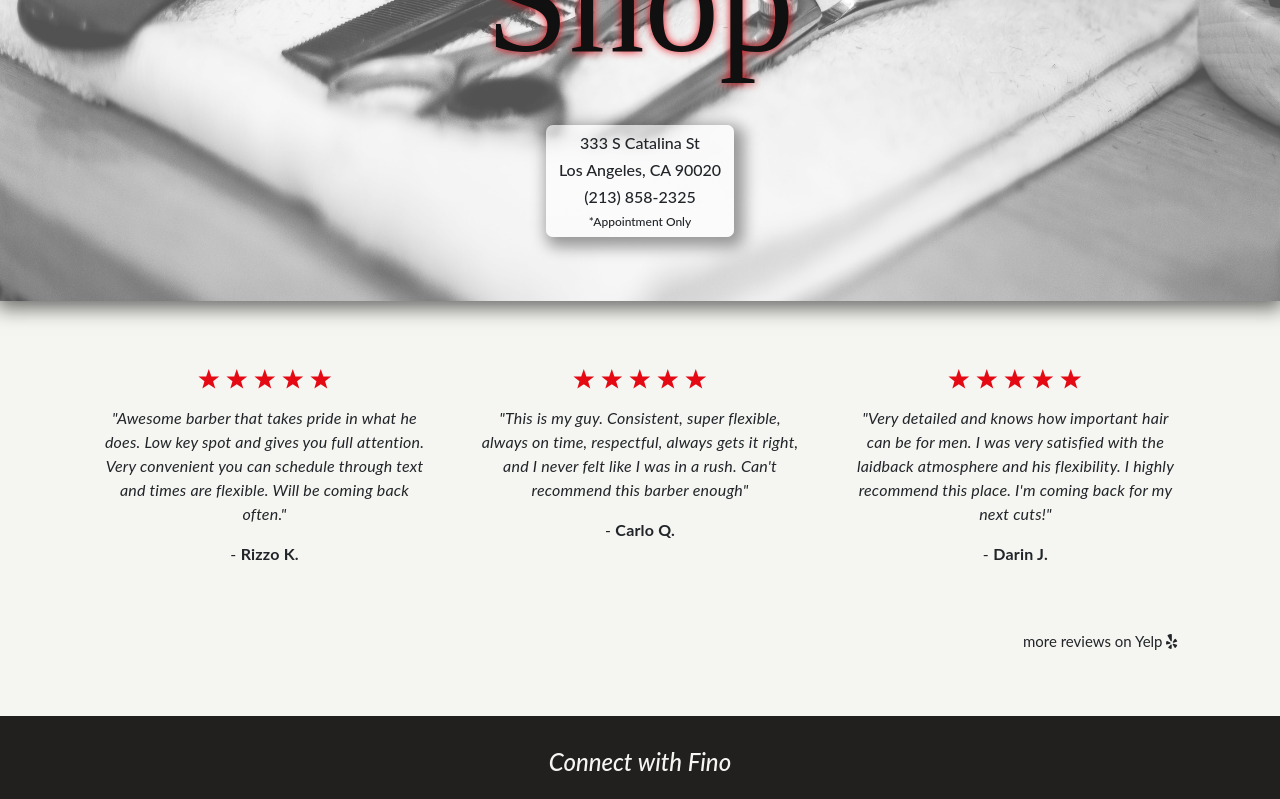
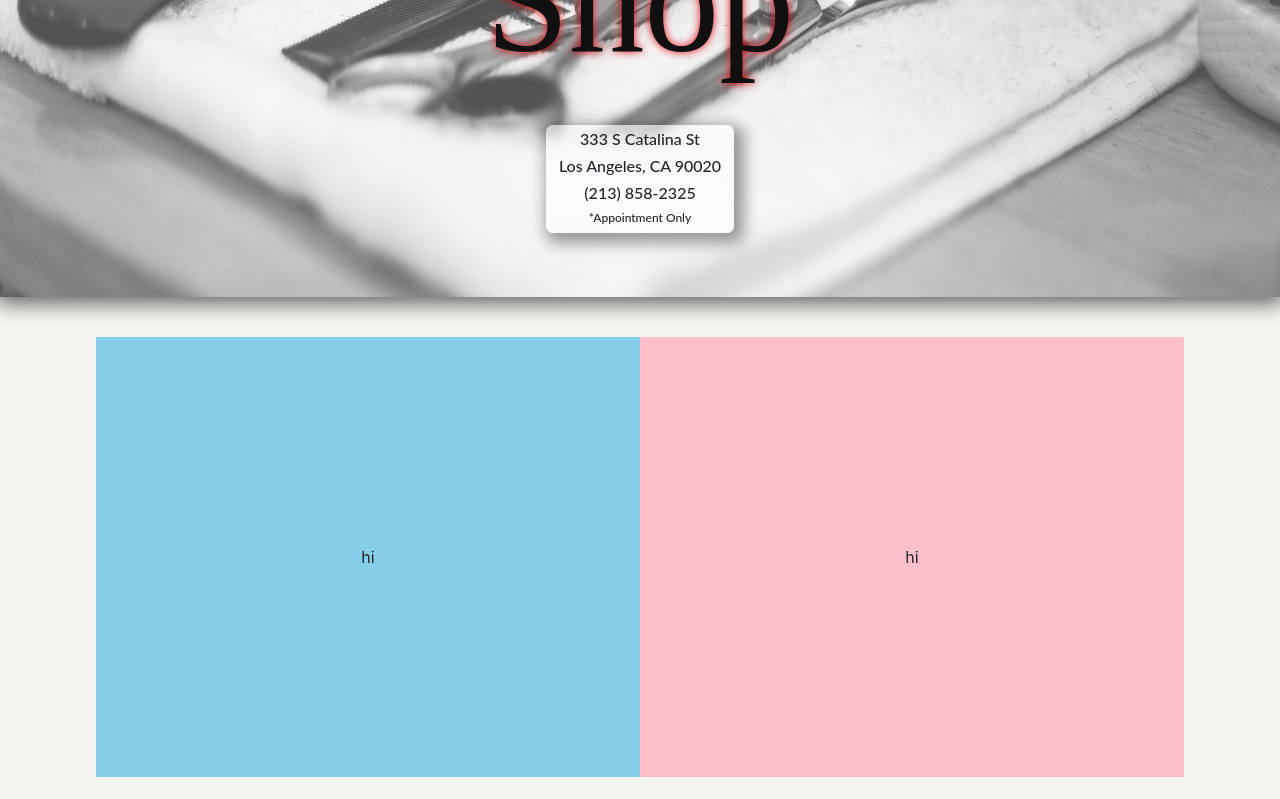
Before and after one commit to moonjason/fino-barbershop, a React (Create React App) app in the folder client/: page / in a window 1280 px wide. Shown: the part 400-1199 px from the top of the page. Built offline with nearby package versions, Linux system fonts and the light colour scheme; no server answers; a web font is replaced by a local one.

Commit message:
adjust business card margin

```diff
--- a/client/src/components/Pricing/Pricing.js
+++ b/client/src/components/Pricing/Pricing.js
@@ -3,7 +3,12 @@ import React from 'react';
 const Pricing = () => {
     return (
         <div id="pricing-container">
-
+            <div id="pricing__carousel">
+                hi
+            </div>
+            <div id="pricing__text">
+                hi
+            </div>
         </div>
     )
 }
--- a/client/src/index.css
+++ b/client/src/index.css
@@ -59,9 +59,10 @@ html {
     background-color: rgba(255, 255, 255, 0.6);
     border-radius: 7px;
     font-family: 'Lato', sans-serif;
-    padding-top: 1vh;
+    padding-top: .5vh;
     padding-left: 1vw;
     padding-right: 1vw;
+    margin-bottom: 3vh;
     display: flex;
     flex-direction: column;
     align-items: center;
@@ -168,6 +169,31 @@ html {
     margin: 0 22px;
 }
 
+#pricing-container {
+    width: 85%;
+    height: 55vh;
+    margin: 5vh auto;
+    display: flex;
+}
+
+#pricing__carousel{
+    width:50%;
+    display: flex;
+    flex-direction: column;
+    justify-content: center;
+    align-items: center;
+    background-color: skyblue;
+}
+
+#pricing__text {
+    width: 50%;
+    display: flex;
+    flex-direction: column;
+    justify-content: center;
+    align-items: center;
+    background-color: pink;
+}
+
 @media only screen and (min-width: 767px) {
     .brand {
         position: absolute;
@@ -186,6 +212,9 @@ html {
     .review {
         padding: 0vh 2vw;
     }
+    .header-business-card {
+        margin-bottom: 0;
+    }
 }
 
 @media only screen and (min-width: 1113px) {
```
